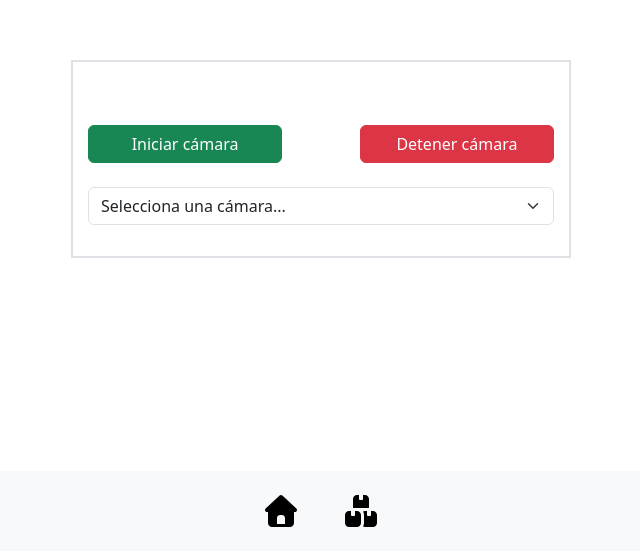
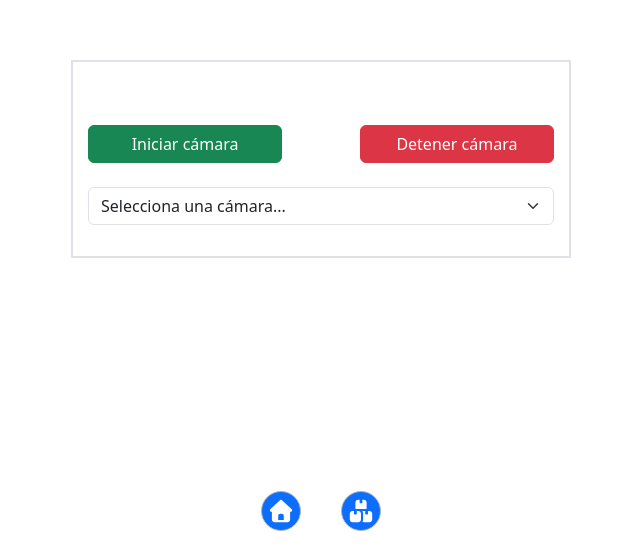
Before and after one commit to alexito1999/appempresa, a website built with Vite: page index.html in a window 1280 px wide. Shown: the part 249-808 px from the top of the page, without its empty margins (319-959 px from the left). Built offline with nearby package versions, Linux system fonts and the light colour scheme; what html5-qrcode would draw is missing.

Commit message:
subida22

```diff
--- a/src/style.css
+++ b/src/style.css
@@ -60,15 +60,20 @@ ol {
   height: 40px;
   width: 40px;
   cursor: pointer;
+  border: 1px solid var(--bs-gray-500);
+  border-radius: 50%;
+  padding: 5px;
+  background-color: var(--bs-primary);
+  fill: var(--bs-white);
+  filter: brightness(1);
 }
 .icon:hover {
-  filter: brightness(0.8);
-  transform: scale(1.2);
+  filter: brightness(1.2);
+
+  transform: scale(1.5);
   transition: all 0.3s ease;
 }
-.icon svg {
-  color: var(--bs-primary);
-}
+
 footer {
   position: fixed;
   display: flex;
@@ -78,5 +83,6 @@ footer {
   justify-content: center;
   gap: 40px;
   padding: 20px 0;
-  background-color: var(--bs-light);
+  /*   background-color: rgb(0, 0, 0, 0.1);
+ */
 }
```
